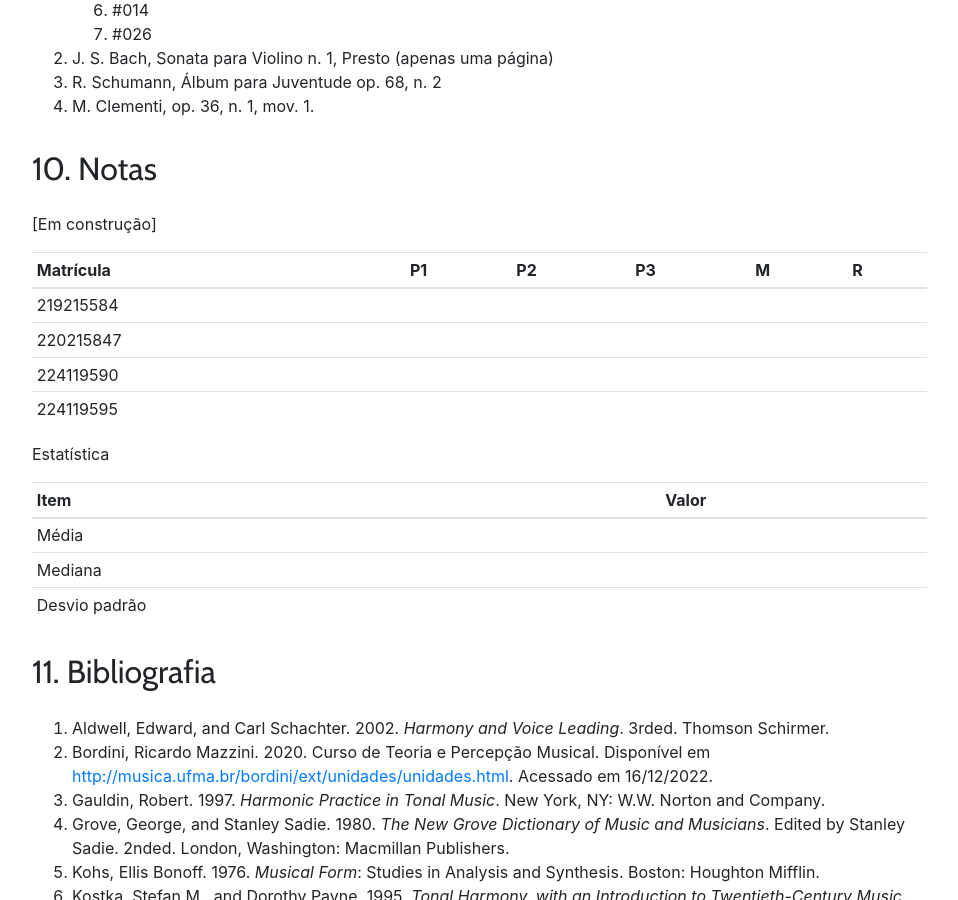
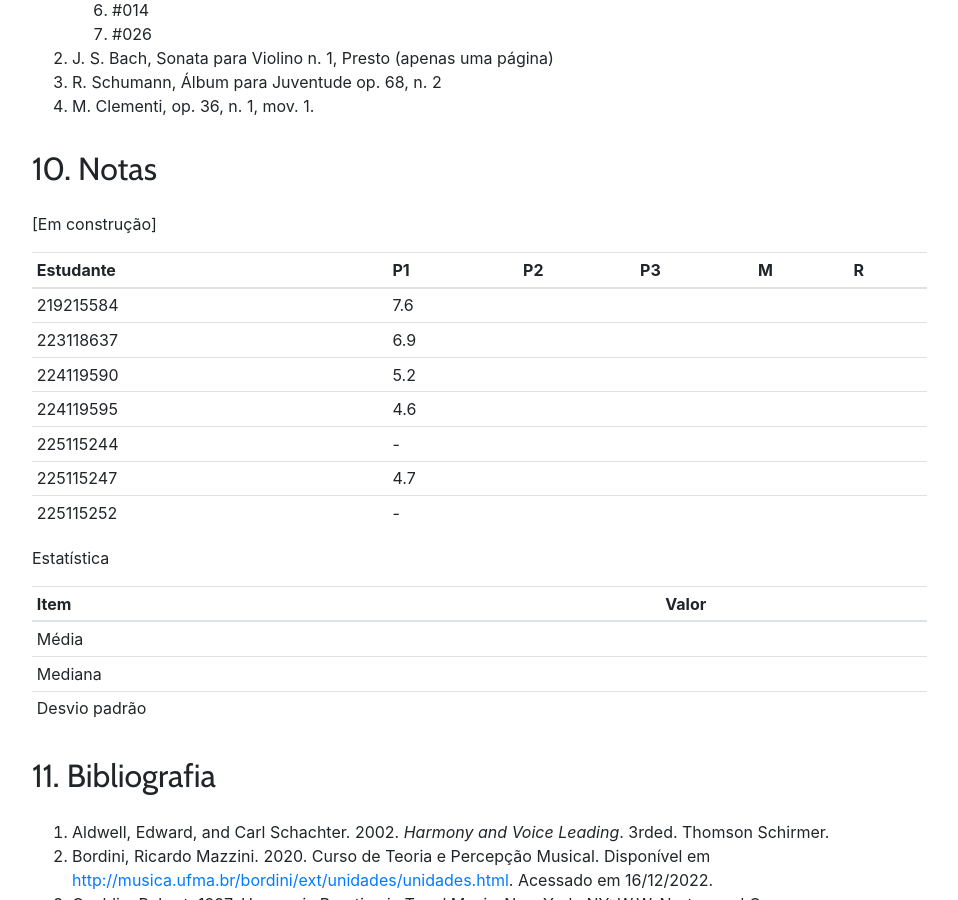
Before and after one commit to kroger/genosmus, a Jekyll site: the page built from _marcos/musa69.md, in a window 1280 px wide and 900 px high, scrolled down 4369 px. Shown: the whole window, without its empty margins (68-1026 px from the left). Built offline with Jekyll 4.4.1, drawn with Linux system fonts in a browser that asks for light colours; nearby versions of some CDN libraries; the table of contents is made by our own code.

Commit message:
Insere nota prova 1 LEM 1

```diff
--- a/_marcos/musa69.md
+++ b/_marcos/musa69.md
@@ -169,12 +169,15 @@ O material para análise está inteiramente disponível no site do [IMSLP](https
 
 [Em construção]
 
-| Matrícula | P1  | P2  | P3  | M   | R   |
-| --------- | --- | --- | --- | --- | --- |
-| 219215584 |     |     |     |     |     |
-| 220215847 |     |     |     |     |     |
-| 224119590 |     |     |     |     |     |
-| 224119595 |     |     |     |     |     |
+| Estudante | P1  | P2 | P3 | M | R |
+|-----------|-----|----|----|---|---|
+| 219215584 | 7.6 |    |    |   |   |
+| 223118637 | 6.9 |    |    |   |   |
+| 224119590 | 5.2 |    |    |   |   |
+| 224119595 | 4.6 |    |    |   |   |
+| 225115244 | -   |    |    |   |   |
+| 225115247 | 4.7 |    |    |   |   |
+| 225115252 | -   |    |    |   |   |
 {: .table .table-sm}
 
 Estatística
```
